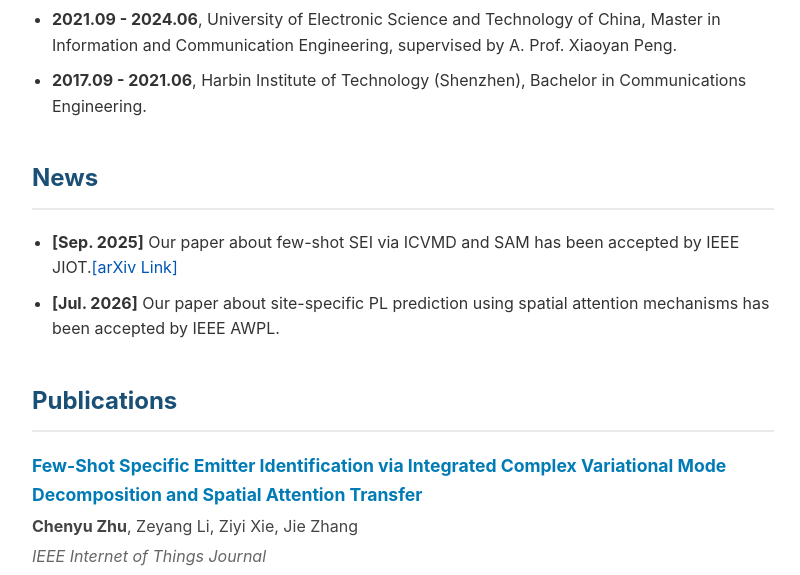
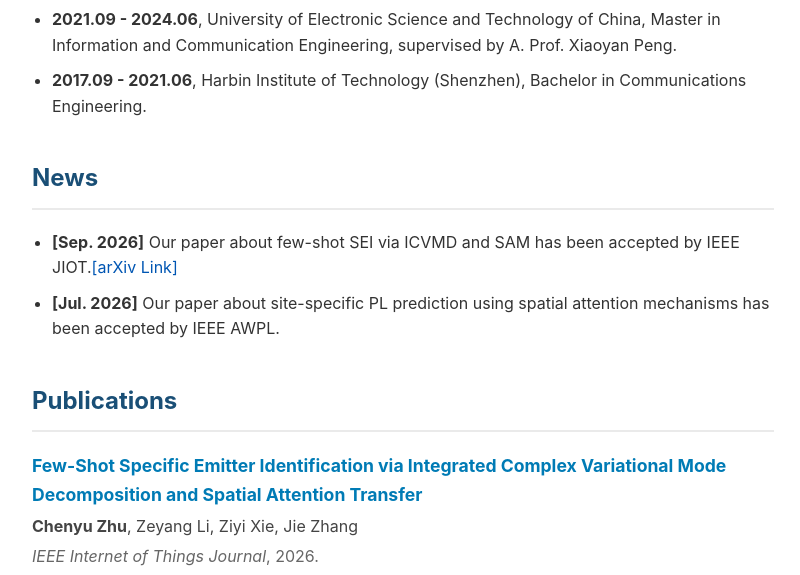
Before and after one commit to ZhuCY-loong00/Zhucy-loong00.github.io, a plain HTML site: page index.html in a window 1280 px wide. Shown: the part 549-1124 px from the top of the page, without its empty margins (396-1196 px from the left). Drawn offline with Linux system fonts and the light colour scheme.

Commit message:
Update index.html

```diff
--- a/index.html
+++ b/index.html
@@ -53,8 +53,8 @@
             <section class="section">
                 <h2>News</h2>
                 <ul class="news-list">
-                    <li><strong>[Sep. 2025]</strong> Our paper about few-shot SEI via ICVMD and SAM has been accepted by IEEE JIOT.<a href="https://doi.org/10.48550/arXiv.2512.16786" target="_blank">[arXiv Link]</a> </li>
-                   <li><strong>[Jul. 2026]</strong> Our paper about site-specific PL prediction using spatial attention mechanisms has been accepted by IEEE AWPL.</li>
+                    <li><strong>[Sep. 2026]</strong> Our paper about few-shot SEI via ICVMD and SAM has been accepted by IEEE JIOT.<a href="https://doi.org/10.48550/arXiv.2512.16786" target="_blank">[arXiv Link]</a> </li>
+                    <li><strong>[Jul. 2026]</strong> Our paper about site-specific PL prediction using spatial attention mechanisms has been accepted by IEEE AWPL.</li>
                 </ul>
             </section>
 
@@ -63,7 +63,7 @@
                 <div class="publication">
     <p class="pub-title"><a>Few-Shot Specific Emitter Identification via Integrated Complex Variational Mode Decomposition and Spatial Attention Transfer</a></p>
     <p class="pub-authors"><strong>Chenyu Zhu</strong>, Zeyang Li, Ziyi Xie, Jie Zhang</p>
-    <p class="pub-venue"><em>IEEE Internet of Things Journal</em></p>
+    <p class="pub-venue"><em>IEEE Internet of Things Journal</em>, 2026.</p>
     <div class="pub-links">
         <a href="https://doi.org/10.48550/arXiv.2512.16786" target="_blank" class="badge">
             <i class="fa-solid fa-file-pdf"></i> PDF
```
